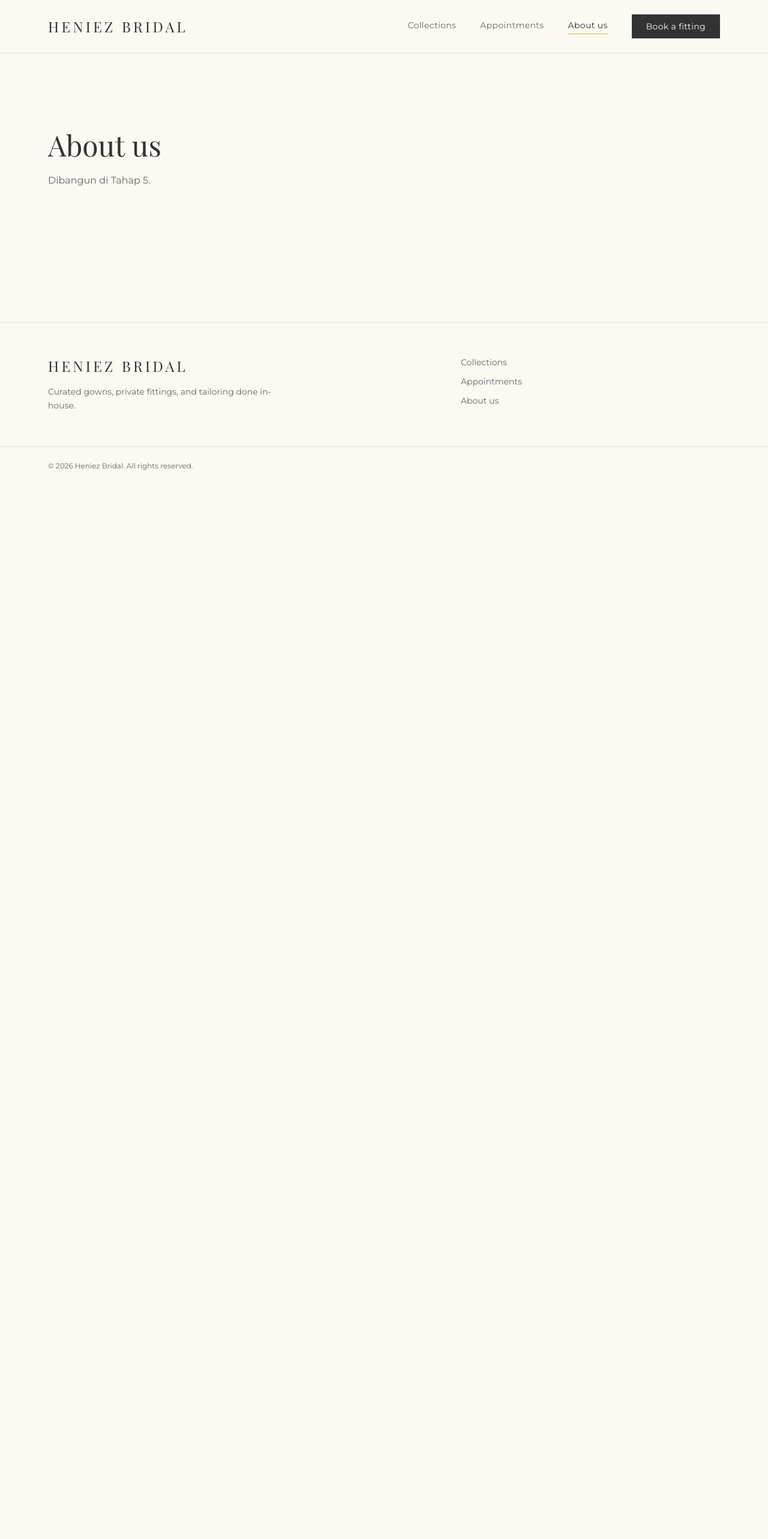
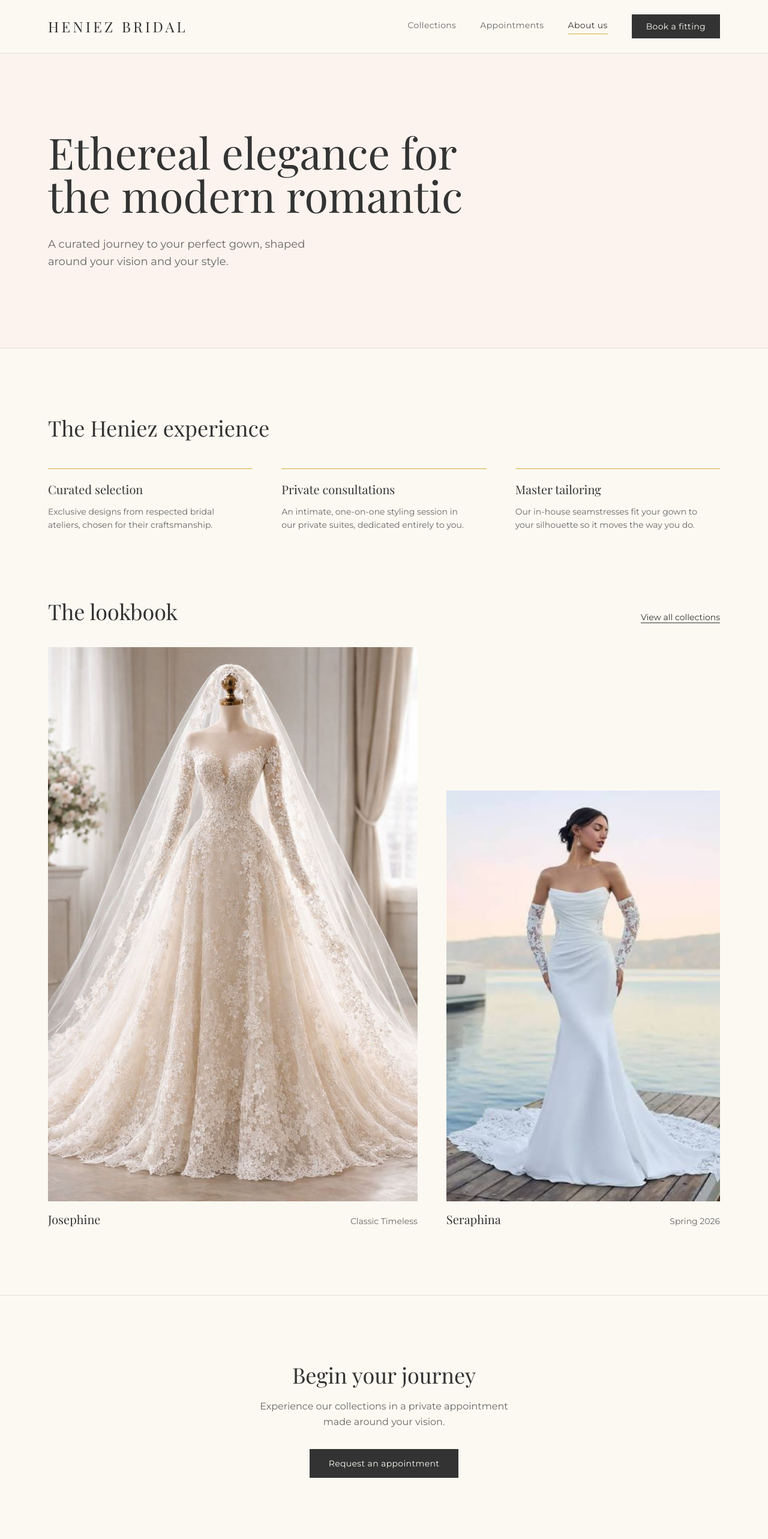
Before and after one commit to xcompany12/heniez-bridal, a Next.js app: page /about in a window 1280 px wide. Shown: the top 2566 px of the page at 60% size. Before the commit the page ends 809 px from the top, so only its background shows below. Built offline with nearby package versions, Linux system fonts and the light colour scheme.

Commit message:
Tahap 5: halaman About

```diff
--- a/app/about/page.tsx
+++ b/app/about/page.tsx
@@ -1,13 +1,122 @@
 import type { Metadata } from "next";
-import PagePlaceholder from "@/components/PagePlaceholder";
+import Image from "next/image";
+import Link from "next/link";
+import { getProducts } from "@/lib/products";
 
-export const metadata: Metadata = { title: "About us" };
+export const metadata: Metadata = {
+  title: "About us",
+  description:
+    "A curated bridal boutique with private consultations and in-house master tailoring.",
+};
 
-export default function AboutPage() {
+const FEATURES = [
+  {
+    title: "Curated selection",
+    text: "Exclusive designs from respected bridal ateliers, chosen for their craftsmanship.",
+  },
+  {
+    title: "Private consultations",
+    text: "An intimate, one-on-one styling session in our private suites, dedicated entirely to you.",
+  },
+  {
+    title: "Master tailoring",
+    text: "Our in-house seamstresses fit your gown to your silhouette so it moves the way you do.",
+  },
+];
+
+export default async function AboutPage() {
+  // Lookbook memakai dua gaun pertama yang punya foto.
+  const all = await getProducts();
+  const featured = all.filter((p) => p.images.length > 0).slice(0, 2);
+
   return (
-    <PagePlaceholder
-      title="About us"
-      note="Dibangun di Tahap 5."
-    />
+    <>
+      {/* Hero */}
+      <section className="border-b border-line bg-blush/20">
+        <div className="container-site py-20 md:py-32">
+          <h1 className="max-w-3xl text-5xl leading-[1.1] md:text-7xl">
+            Ethereal elegance for the modern romantic
+          </h1>
+          <p className="mt-8 max-w-md text-lg leading-relaxed text-muted">
+            A curated journey to your perfect gown, shaped around your vision
+            and your style.
+          </p>
+        </div>
+      </section>
+
+      {/* Pengalaman */}
+      <section className="container-site py-20 md:py-28">
+        <h2 className="max-w-lg text-3xl md:text-4xl">The Heniez experience</h2>
+        <ul className="mt-12 grid gap-10 md:grid-cols-3 md:gap-12">
+          {FEATURES.map((item) => (
+            <li key={item.title} className="border-t border-gold pt-5">
+              <h3 className="text-xl">{item.title}</h3>
+              <p className="mt-3 max-w-xs text-sm leading-relaxed text-muted">
+                {item.text}
+              </p>
+            </li>
+          ))}
+        </ul>
+      </section>
+
+      {/* Lookbook */}
+      {featured.length > 0 && (
+        <section className="container-site pb-20 md:pb-28">
+          <div className="flex flex-wrap items-end justify-between gap-4">
+            <h2 className="text-3xl md:text-4xl">The lookbook</h2>
+            <Link
+              href="/collections"
+              className="text-sm underline underline-offset-4"
+            >
+              View all collections
+            </Link>
+          </div>
+
+          <ul className="mt-10 grid items-end gap-8 md:grid-cols-[1.35fr_1fr] md:gap-12">
+            {featured.map((product, i) => (
+              <li key={product.id}>
+                <Link href={`/products/${product.slug}`} className="group block">
+                  <div className="relative aspect-[2/3] w-full overflow-hidden bg-line/40">
+                    <Image
+                      src={product.images[0]}
+                      alt={`${product.title} wedding gown`}
+                      fill
+                      sizes={
+                        i === 0
+                          ? "(min-width: 768px) 55vw, 100vw"
+                          : "(min-width: 768px) 40vw, 100vw"
+                      }
+                      className="object-cover"
+                    />
+                  </div>
+                  <div className="mt-4 flex items-baseline justify-between gap-4">
+                    <h3 className="font-heading text-xl underline decoration-transparent decoration-1 underline-offset-4 transition-colors group-hover:decoration-gold">
+                      {product.title}
+                    </h3>
+                    <span className="text-sm text-muted">{product.collection}</span>
+                  </div>
+                </Link>
+              </li>
+            ))}
+          </ul>
+        </section>
+      )}
+
+      {/* Penutup */}
+      <section className="border-t border-line">
+        <div className="container-site py-20 text-center md:py-28">
+          <h2 className="mx-auto max-w-xl text-3xl md:text-4xl">
+            Begin your journey
+          </h2>
+          <p className="mx-auto mt-5 max-w-md leading-relaxed text-muted">
+            Experience our collections in a private appointment made around
+            your vision.
+          </p>
+          <Link href="/appointments" className="btn-dark mt-8">
+            Request an appointment
+          </Link>
+        </div>
+      </section>
+    </>
   );
 }
```
